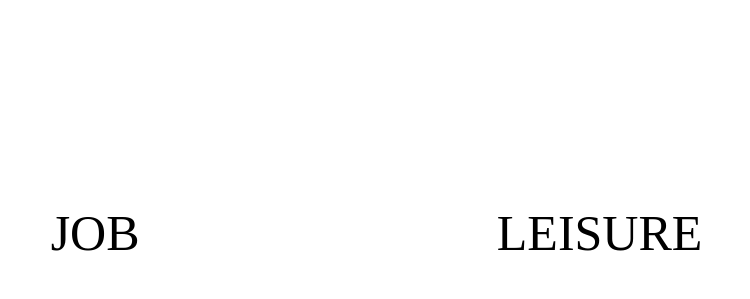
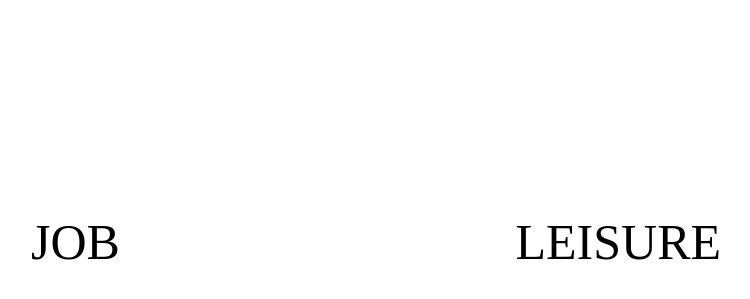
Before and after one commit to banggyoza/first-challenge, a plain HTML site: page blog intro.html in a window 1280 px wide. Shown: the part 133-432 px from the top of the page, without its empty margins (284-1034 px from the left). Drawn offline with Linux system fonts and the light colour scheme.

Commit message:
blog challenge_배열 수정

```diff
--- a/blog intro.html
+++ b/blog intro.html
@@ -18,8 +18,8 @@
                 margin-bottom: 20px;
             }
             ul{
-               list-style: none;
-               padding: 10px 10px 10px 150px;
+                text-align: center;
+                list-style: none;
             }
             li{
                 font-size: 50px;
```
